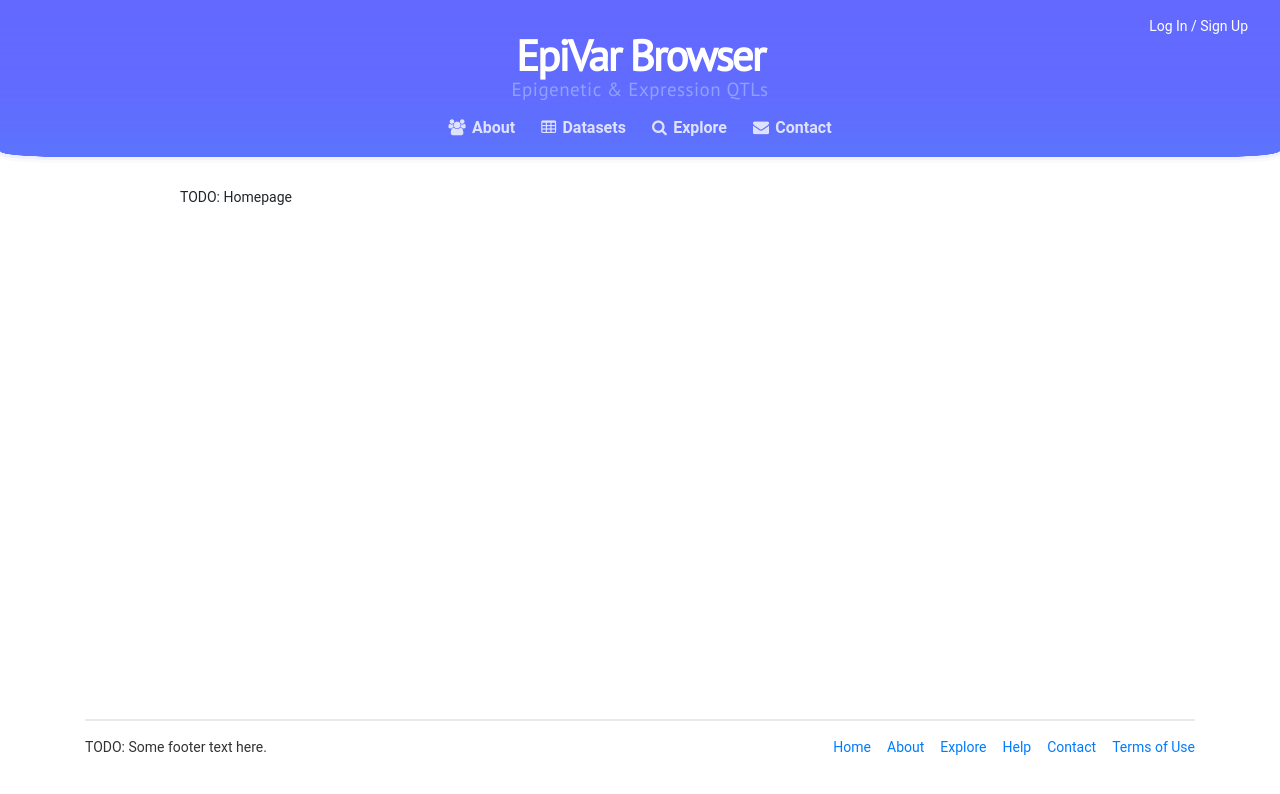
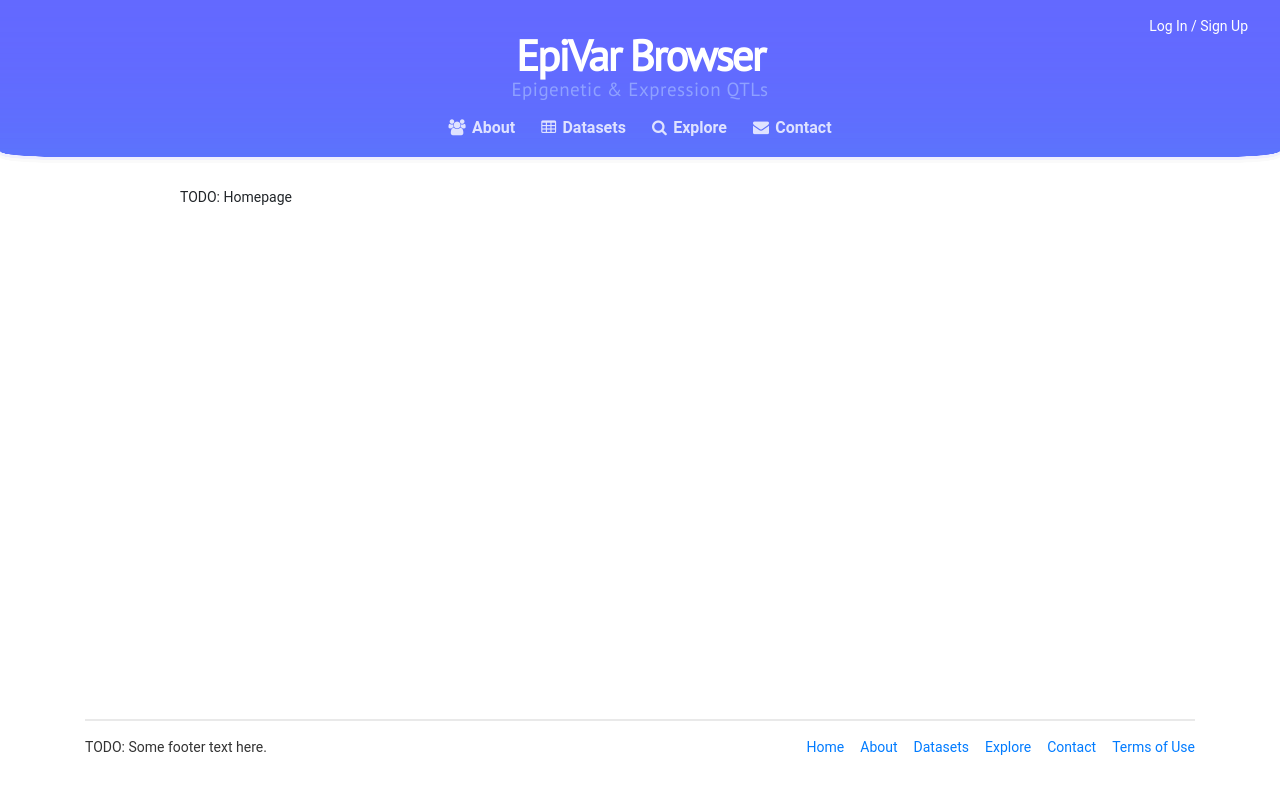
Before and after one commit to c3g/epivar-browser, a React (Create React App) app in the folder client/: page / in a window 1280 px wide. Shown: the top 794 px of the page. Built offline with nearby package versions, Linux system fonts and the light colour scheme; no server answers; what rambda would draw is missing.

Commit message:
chore(web): remove help link from footer

```diff
--- a/client/src/components/App.js
+++ b/client/src/components/App.js
@@ -83,7 +83,7 @@ const RoutedApp = () => {
 
       <Outlet context={{termsModal, setTermsModal, toggleHelp}} />
 
-      <Footer onHelp={toggleHelp} onContact={toggleContact} onTerms={toggleTerms} />
+      <Footer onContact={toggleContact} onTerms={toggleTerms} />
     </div>
   )
 };
--- a/client/src/components/Footer.js
+++ b/client/src/components/Footer.js
@@ -2,7 +2,7 @@ import React from "react";
 import {Container} from "reactstrap";
 import {Link} from "react-router-dom";
 
-const Footer = ({onHelp, onContact, onTerms}) => (
+const Footer = ({onContact, onTerms}) => (
   <Container>
     <div className="Footer">
       <div className="Footer__text">
@@ -12,8 +12,8 @@ const Footer = ({onHelp, onContact, onTerms}) => (
         <ul>
           <li><Link to="/">Home</Link></li>
           <li><Link to="/about">About</Link></li>
+          <li><Link to="/datasets">Datasets</Link></li>
           <li><Link to="/explore">Explore</Link></li>
-          <li><a href="#" onClick={onHelp}>Help</a></li>
           <li><a href="#" onClick={onContact}>Contact</a></li>
           <li><a href="#" onClick={onTerms}>Terms of Use</a></li>
         </ul>
```
